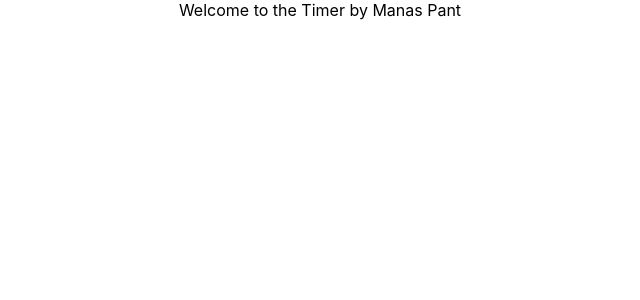
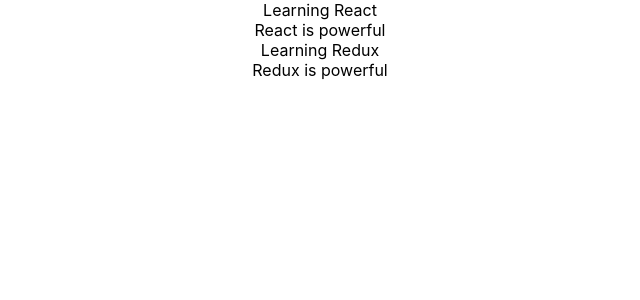
Before and after one commit to manas1803/BlogPosts, a React (Create React App) app: page / in a window 1280 px wide. Shown: the top 300 px of the page, without its empty margins (320-960 px from the left). Built offline with nearby package versions, Linux system fonts and the light colour scheme.

Commit message:
Adding redux

```diff
--- a/package.json
+++ b/package.json
@@ -3,11 +3,15 @@
   "version": "0.1.0",
   "private": true,
   "dependencies": {
+    "@reduxjs/toolkit": "^2.2.7",
     "@testing-library/jest-dom": "^5.17.0",
     "@testing-library/react": "^13.4.0",
     "@testing-library/user-event": "^13.5.0",
+    "bootstrap": "^5.3.3",
     "react": "^18.3.1",
+    "react-bootstrap": "^2.10.4",
     "react-dom": "^18.3.1",
+    "react-redux": "^9.1.2",
     "react-scripts": "5.0.1",
     "web-vitals": "^2.1.4"
   },
--- a/src/App.js
+++ b/src/App.js
@@ -1,9 +1,10 @@
 import './App.css';
+import BlogPost from './pages/BlogPost';
 
 function App() {
   return (
     <div className="App">
-      Welcome to the Timer by Manas Pant
+      <BlogPost />
     </div>
   );
 }
--- /dev/null
+++ b/src/features/posts/PostSlice.js
@@ -0,0 +1,26 @@
+import { createSlice } from "@reduxjs/toolkit";
+import { useSelector } from "react-redux";
+
+const initialState = {
+  posts: [
+    {
+      id: "1",
+      title: "Learning React",
+      content: "React is powerful",
+    },
+    {
+      id: "2",
+      title: "Learning Redux",
+      content: "Redux is powerful",
+    },
+  ],
+};
+
+const postsSlice = createSlice({
+  name: "postLists",
+  initialState,
+  reducers: {},
+});
+
+export const getAllPosts = (state) => state.postLists;
+export default postsSlice.reducer;
--- a/src/index.js
+++ b/src/index.js
@@ -4,10 +4,14 @@ import ReactDOM from 'react-dom/client';
 import App from './App';
 
 import './index.css';
+import { Provider } from 'react-redux';
+import store from './store/store';
 
 const root = ReactDOM.createRoot(document.getElementById('root'));
 root.render(
   <React.StrictMode>
+    <Provider store={store}>
     <App />
+    </Provider>
   </React.StrictMode>
 );
--- /dev/null
+++ b/src/pages/BlogPost.jsx
@@ -0,0 +1,23 @@
+import React from "react";
+import { getAllPosts } from "../features/posts/PostSlice";
+import { useSelector } from "react-redux";
+
+const BlogPost = () => {
+  const allPosts = useSelector((state) => getAllPosts(state));
+  console.log(allPosts);
+  return (
+    <>
+      {allPosts?.posts &&
+        allPosts?.posts.map((post) => {
+          return (
+            <>
+              <div>{post.title}</div>
+              <div>{post.content}</div>
+            </>
+          );
+        })}
+    </>
+  );
+};
+
+export default BlogPost;
--- /dev/null
+++ b/src/store/store.js
@@ -0,0 +1,10 @@
+import { configureStore } from "@reduxjs/toolkit";
+import PostSlice from "../features/posts/PostSlice";
+
+const store = configureStore({
+    reducer:{
+        postLists:PostSlice
+    }
+})
+
+export default store;
```
Also changed, not shown: 1 other file (tests, documents, lock files or other folders).
